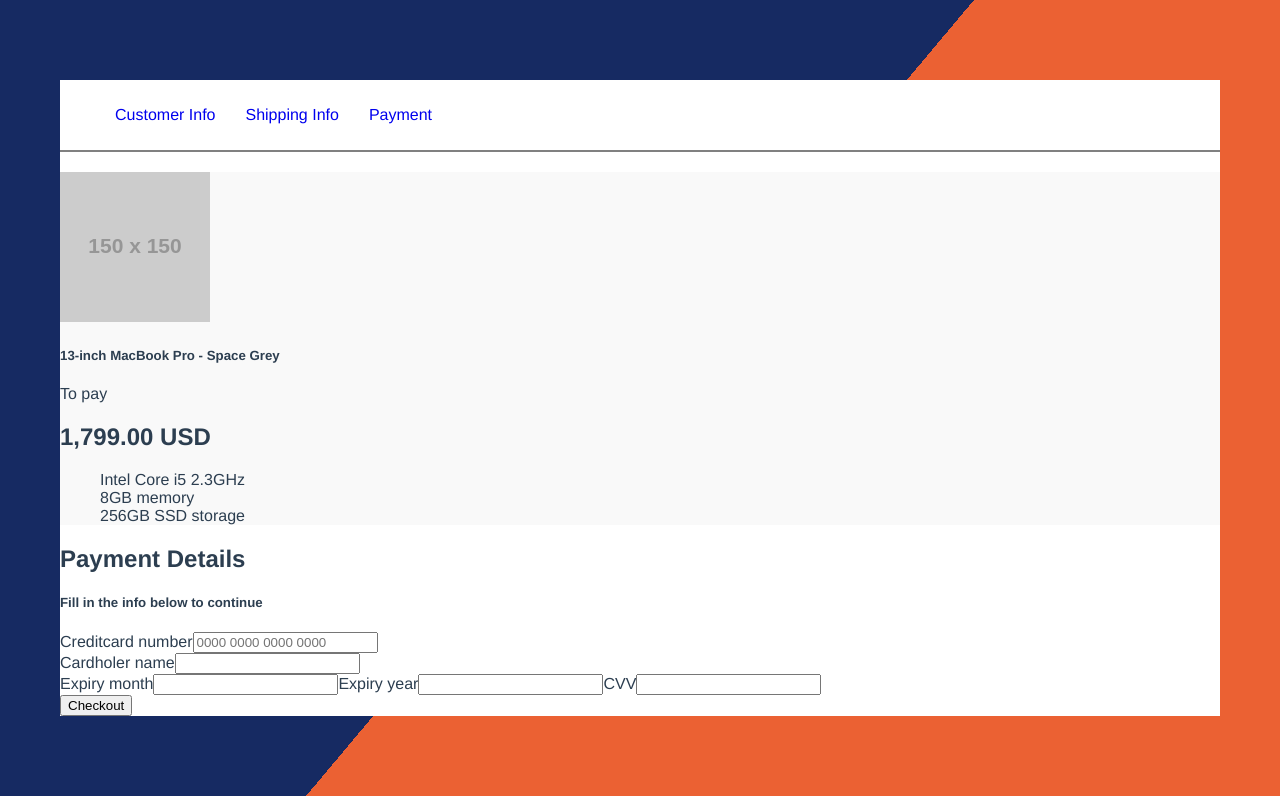
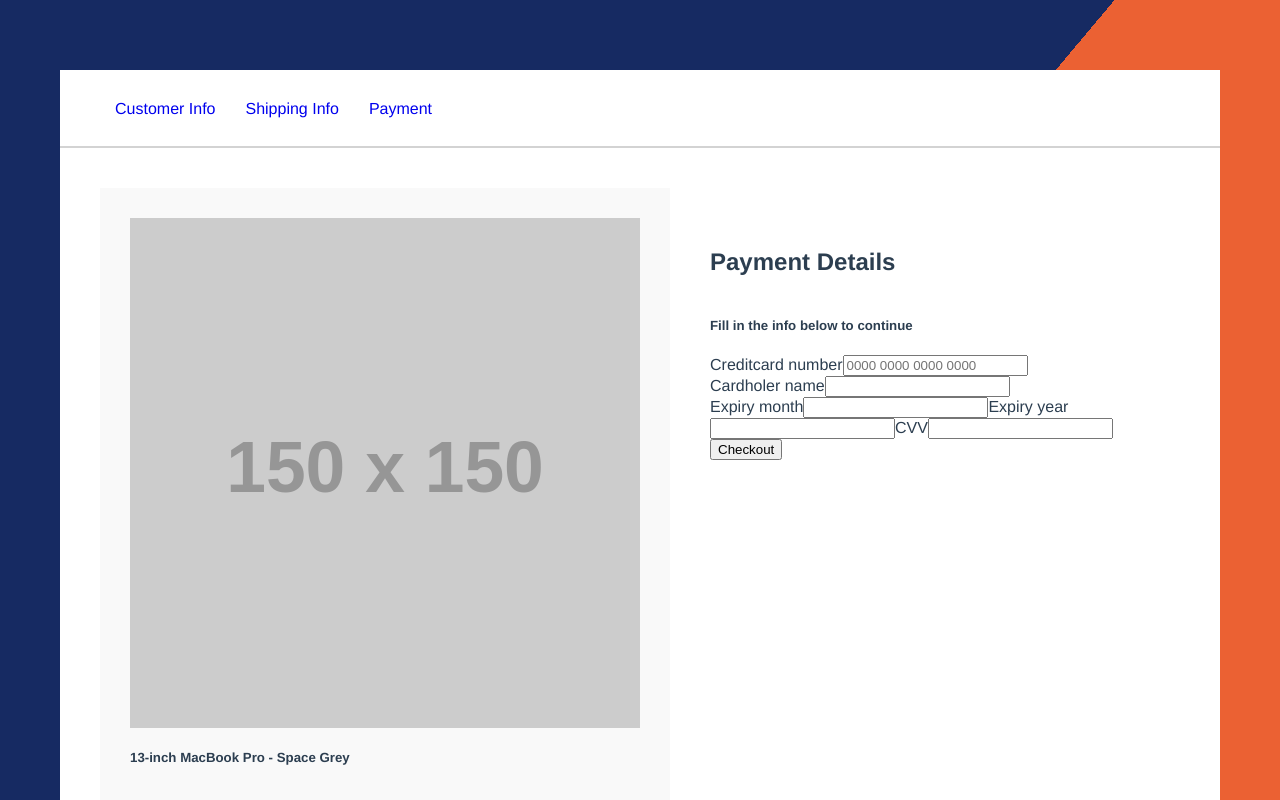
Before and after one commit to nicholasjhs/alaya-care, a Vue app: page / in a window 1280 px wide. Shown: the top 800 px of the page. Built offline with nearby package versions, Linux system fonts and the light colour scheme.

Commit message:
Finished the skeleton, need to do the styling

```diff
--- a/src/assets/css/checkout.scss
+++ b/src/assets/css/checkout.scss
@@ -3,16 +3,22 @@
     flex-direction: column;
     background: #FFFFFF;
     .checkout-header {
-        margin-bottom: 20px;
-        border-bottom: 2px solid grey;
         .checkout-nav {
             display: flex;
             width: 100%;
             .nav-links {
                 display: flex;
+                border-bottom: 2px solid lightgrey;
+                width: 100%;
+                margin: 0px 0px;
+                padding: 0px 40px;
+
+                .nav-item {
+                    border-bottom: 2px solid white;
+                }
                 .nav-item a {
                     display: inline-block;
-                    padding: 10px 15px;
+                    padding: 30px 15px 26px 15px;
                     text-decoration: none;
                 }
                 .nav-item:hover {
@@ -23,9 +29,13 @@
     }
 
     .checkout-body {
-
+        padding: 40px;
         .checkout-product {
             background: #F9F9F9;
+            padding: 30px;
+        }
+        .checkout-details {
+            padding: 40px;
         }
     }
 }
--- a/src/assets/css/main.scss
+++ b/src/assets/css/main.scss
@@ -12,8 +12,22 @@
     background: -o-linear-gradient(140deg, #EB6133 50%, #162A62 50%);
     background: -webkit-linear-gradient(140deg, #EB6133 50%, #162A62 50%);
     background: -moz-linear-gradient(140deg, #EB6133 50%, #162A62 50%);
-    padding: 80px 60px;
+    padding: 70px 60px;
     ul {
       list-style-type: none;
     }
-  }
+}
+
+.row {
+  display: flex;
+  flex-direction: row;
+  flex-wrap: wrap;
+  width: 100%;
+}
+
+.column {
+  display: flex;
+  flex-direction: column;
+  flex-basis: 100%;
+  flex: 1;
+}
--- a/src/components/CheckOut.vue
+++ b/src/components/CheckOut.vue
@@ -15,8 +15,8 @@
               </ul>
           </nav>
       </div>
-      <div class="checkout-body">
-          <div class="checkout-product">
+      <div class="checkout-body row">
+          <div class="column checkout-product">
               <img class="product-image" src="https://via.placeholder.com/150">
               <h5 class="">13-inch MacBook Pro - Space Grey</h5>
               <p class="">To pay</p>
@@ -28,7 +28,7 @@
               </ul>
 
           </div>
-          <div class="checkout-details">
+          <div class="column checkout-details">
               <h2 class="">Payment Details</h2>
               <h5 class="">Fill in the info below to continue</h5>
               <form>
```
